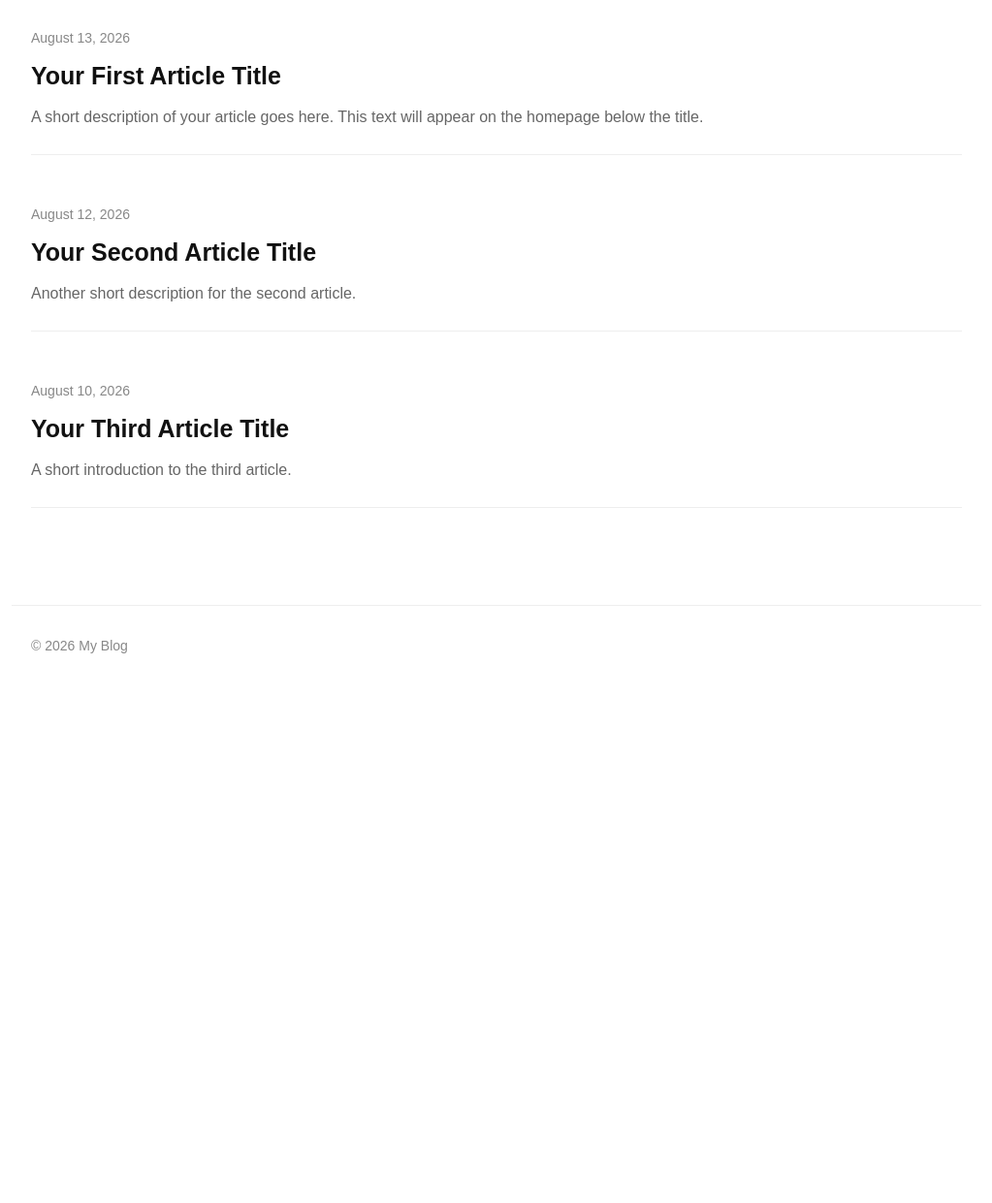
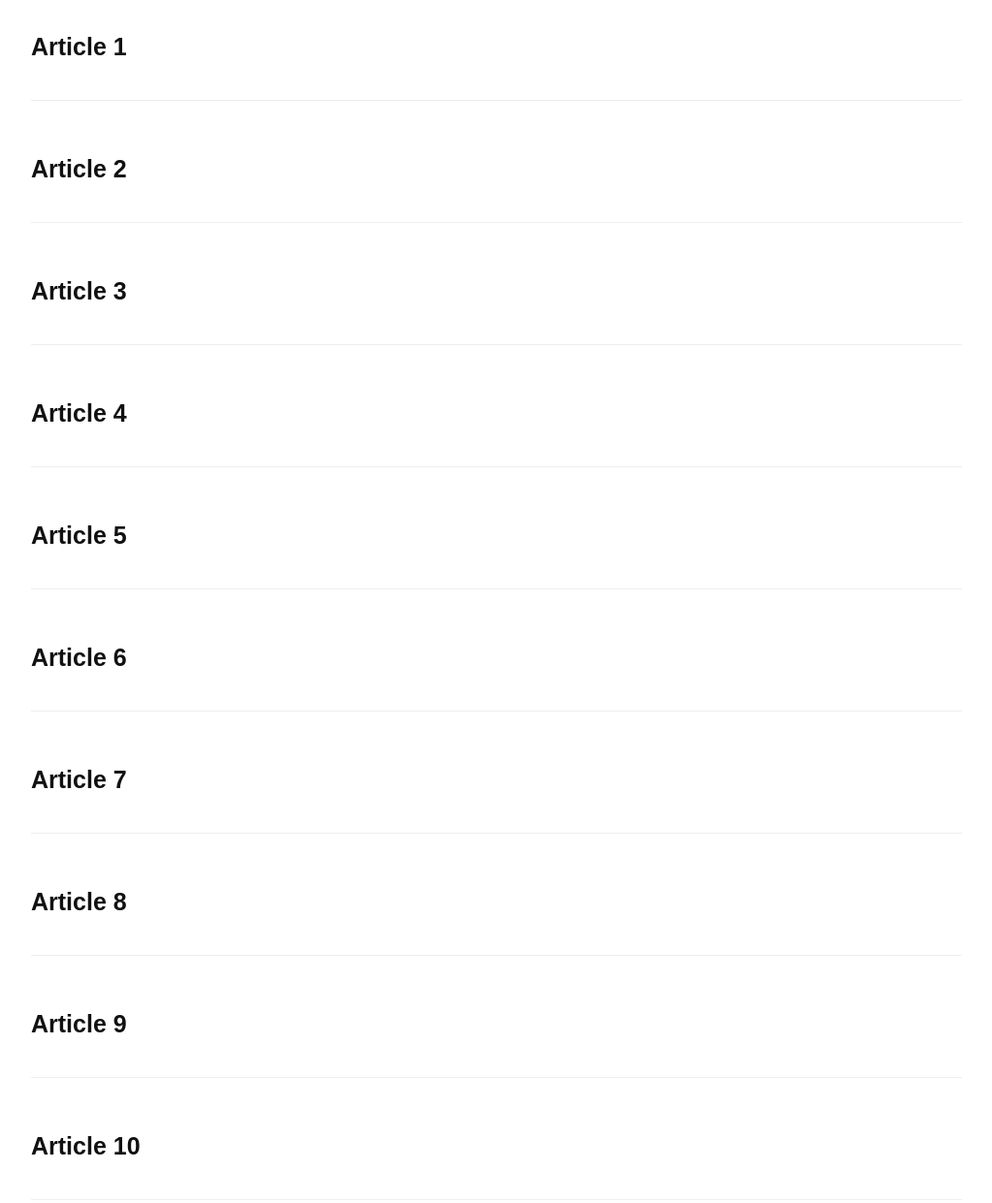
Before and after one commit to janemayfield2000/janemayfieldarticles, a plain HTML site: page index.html in a window 1280 px wide. Shown: the part 291-1532 px from the top of the page at 97% size, without its empty margins (128-1151 px from the left). Before the commit the page ends 998 px from the top, so only its background shows below. Drawn offline with Linux system fonts and the light colour scheme.

Commit message:
Update index.html

```diff
--- a/index.html
+++ b/index.html
@@ -142,46 +142,43 @@
     <section class="articles">
 
         <article class="article">
-            <div class="article-date">August 13, 2026</div>
-
-            <h2>
-                <a href="/articles/article-1.html">
-                    Your First Article Title
-                </a>
-            </h2>
-
-            <p class="article-description">
-                A short description of your article goes here. This text will
-                appear on the homepage below the title.
-            </p>
+            <h2><a href="/articles/article-1.html">Article 1</a></h2>
         </article>
 
         <article class="article">
-            <div class="article-date">August 12, 2026</div>
-
-            <h2>
-                <a href="/articles/article-2.html">
-                    Your Second Article Title
-                </a>
-            </h2>
-
-            <p class="article-description">
-                Another short description for the second article.
-            </p>
+            <h2><a href="/articles/article-2.html">Article 2</a></h2>
         </article>
 
         <article class="article">
-            <div class="article-date">August 10, 2026</div>
+            <h2><a href="/articles/article-3.html">Article 3</a></h2>
+        </article>
 
-            <h2>
-                <a href="/articles/article-3.html">
-                    Your Third Article Title
-                </a>
-            </h2>
+        <article class="article">
+            <h2><a href="/articles/article-4.html">Article 4</a></h2>
+        </article>
 
-            <p class="article-description">
-                A short introduction to the third article.
-            </p>
+        <article class="article">
+            <h2><a href="/articles/article-5.html">Article 5</a></h2>
+        </article>
+
+        <article class="article">
+            <h2><a href="/articles/article-6.html">Article 6</a></h2>
+        </article>
+
+        <article class="article">
+            <h2><a href="/articles/article-7.html">Article 7</a></h2>
+        </article>
+
+        <article class="article">
+            <h2><a href="/articles/article-8.html">Article 8</a></h2>
+        </article>
+
+        <article class="article">
+            <h2><a href="/articles/article-9.html">Article 9</a></h2>
+        </article>
+
+        <article class="article">
+            <h2><a href="/articles/article-10.html">Article 10</a></h2>
         </article>
 
     </section>
```
